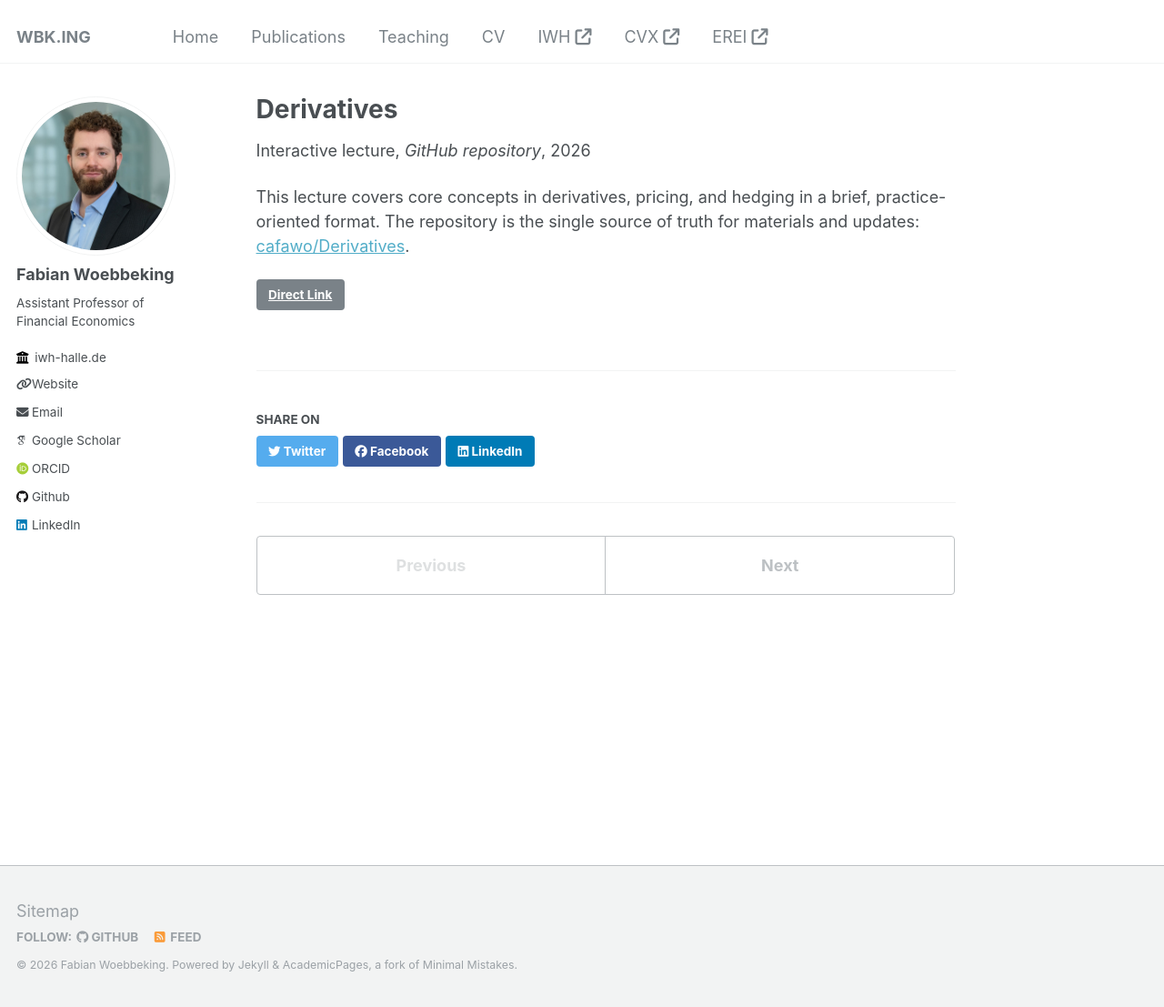
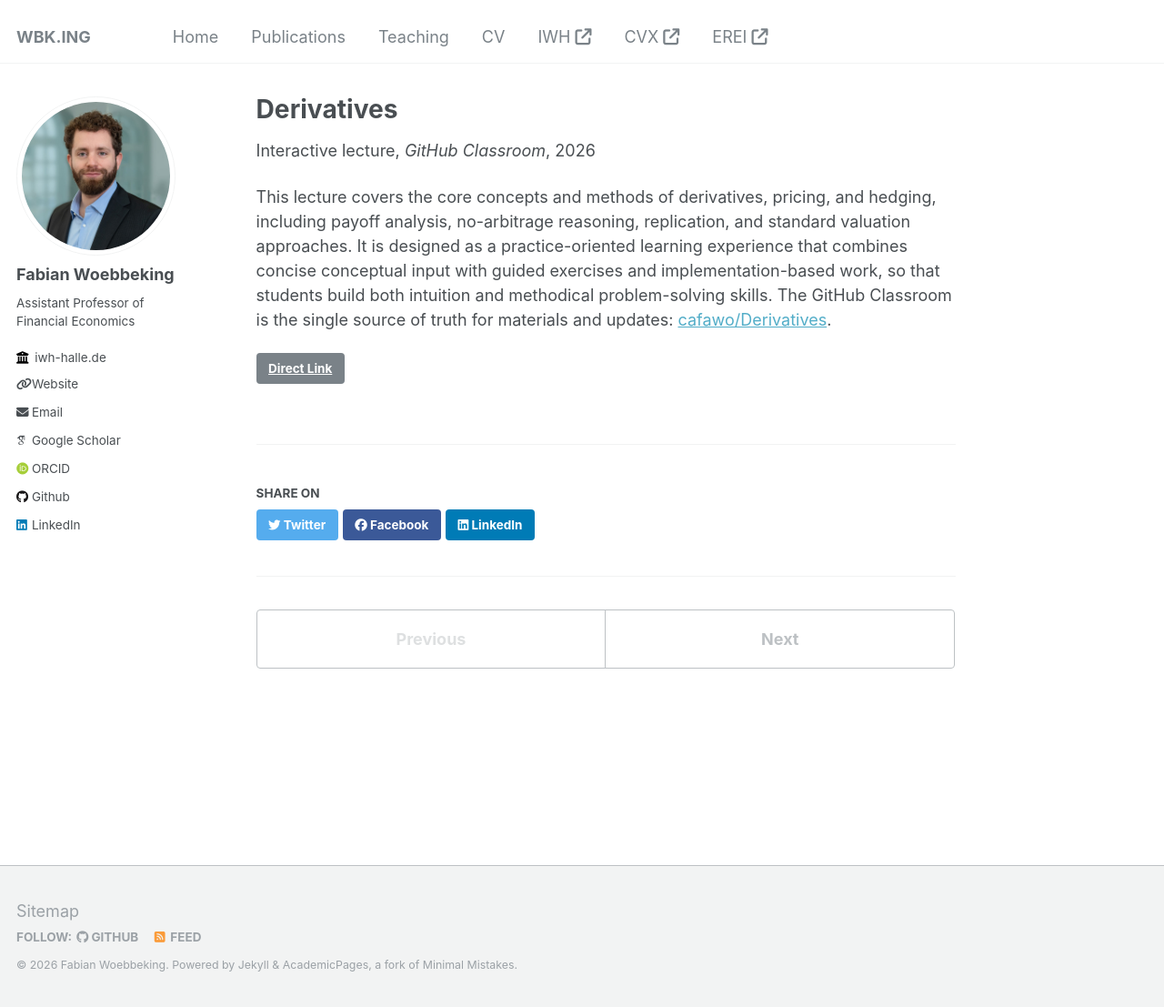
Before and after one commit to cafawo/cafawo.github.io, a Jekyll site: the page built from _teaching/derivatives.md, in a window 1280 px wide and 1107 px high. Shown: the whole window at 91% size. Built offline with Jekyll 4.4.1, drawn with Linux system fonts in a browser that asks for light colours; some web fonts are replaced.

Commit message:
Update venue references to "GitHub Classroom" and enhance excerpts for clarity in derivatives and financial data analytics lectures

```diff
--- a/_teaching/derivatives.md
+++ b/_teaching/derivatives.md
@@ -3,9 +3,9 @@ title: "Derivatives"
 collection: teaching
 type: "Interactive lecture"
 permalink: /teaching/2014-spring-teaching-1
-venue: "GitHub repository"
+venue: "GitHub Classroom"
 link: https://github.com/cafawo/Derivatives
-excerpt: "Covers core ideas in derivatives, pricing, and hedging through concise materials aimed at fast, practice-oriented learning."
+excerpt: "Covers the core concepts and methods of derivatives, pricing, and hedging through a practice-oriented structure that combines concise theory, guided problem solving, and applied implementation."
 ---
 
-This lecture covers core concepts in derivatives, pricing, and hedging in a brief, practice-oriented format. The repository is the single source of truth for materials and updates: [cafawo/Derivatives](https://github.com/cafawo/Derivatives).
+This lecture covers the core concepts and methods of derivatives, pricing, and hedging, including payoff analysis, no-arbitrage reasoning, replication, and standard valuation approaches. It is designed as a practice-oriented learning experience that combines concise conceptual input with guided exercises and implementation-based work, so that students build both intuition and methodical problem-solving skills. The GitHub Classroom is the single source of truth for materials and updates: [cafawo/Derivatives](https://github.com/cafawo/Derivatives).
```
Also changed, not shown: _teaching/financial-data-analytics-in-python.md (+2 -2 lines).
